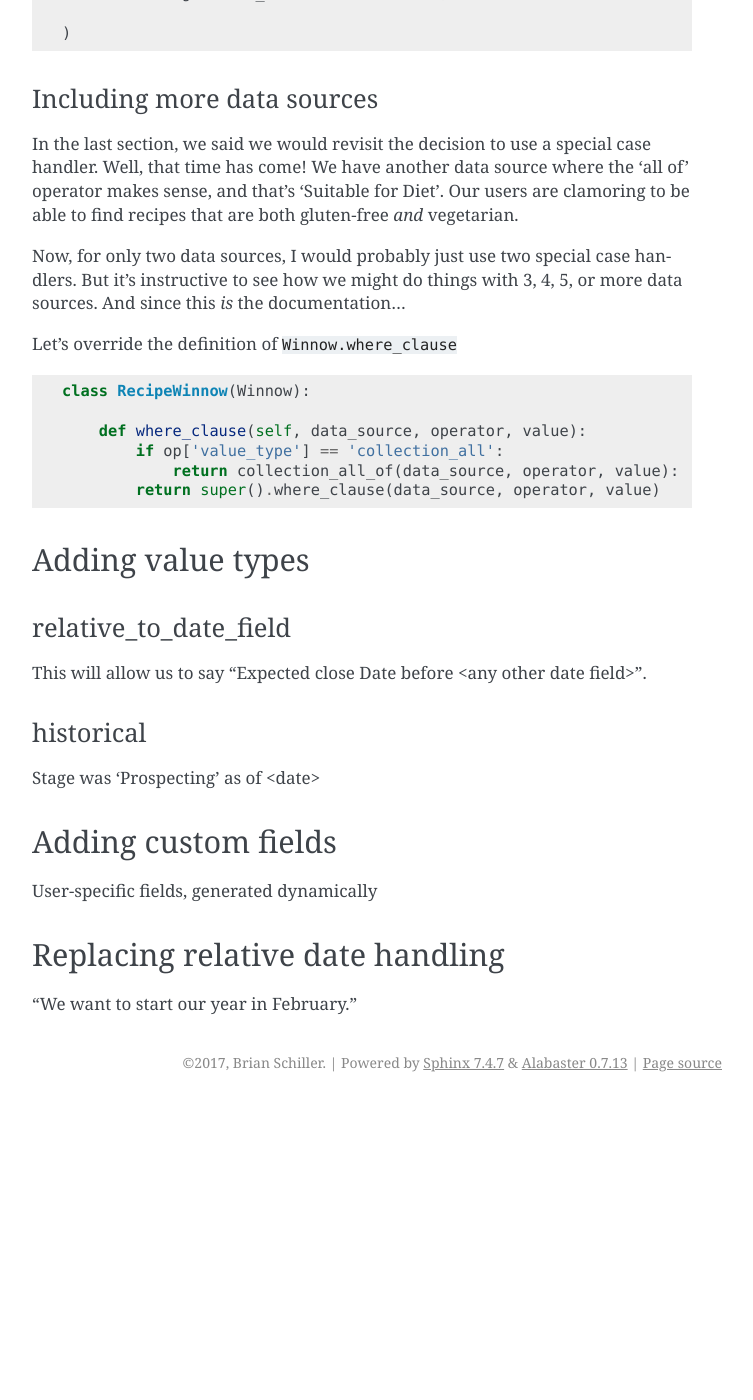
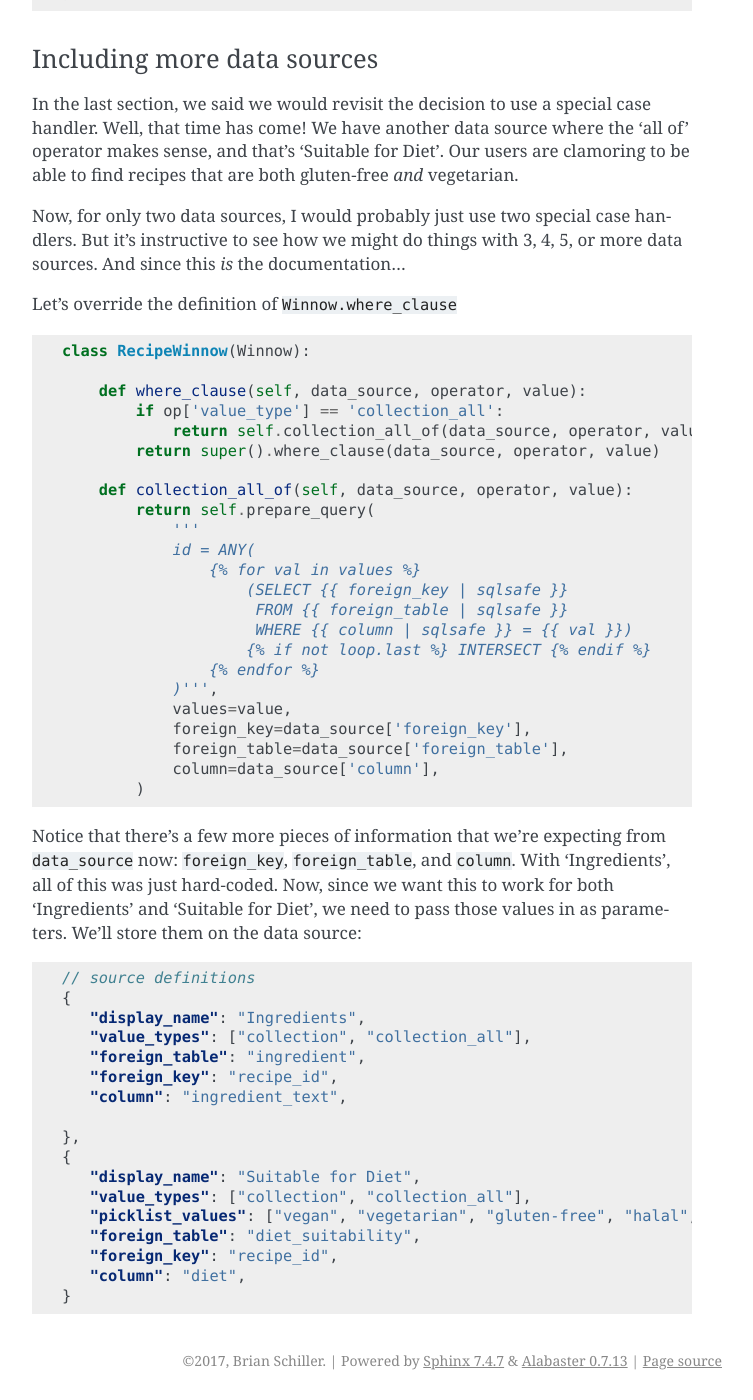
Before and after one commit to bgschiller/winnow, a Sphinx documentation site: the page built from docs/extending_winnow.rst, in a window 1280 px wide and 1400 px high, scrolled down 3861 px. Shown: the whole window, without its empty margins (388-1141 px from the left). Built offline with Sphinx 7.4.7, drawn with Linux system fonts in a browser that asks for light colours; before the commit the page ends 4963 px from its top, so only the background shows below that; some of the changed text lies outside the part shown.

Commit message:
finish off this section of the docs

```diff
--- a/docs/extending_winnow.rst
+++ b/docs/extending_winnow.rst
@@ -119,7 +118,7 @@ When searching recipes, it makes sense to ask for recipes that use *all of* a li
 
 That's pretty painful to write. If your UI mirrors our json structure, it could be difficult for users to discover how to create a filter like that. Let's create an operator to handle this case.
 
-First, we'll need to make a value type. We could piggyback on the 'collection' value type, but other collections don't necessarily know how to handle an 'all of' operator. For example, imagine we had a data source that was a star rating between 1 and 5. It wouldn't make sense to say "Rating is all of [3, 4]". By making a specific value type, we can allow each data source to decide whether or not to permit this operator. Let's call it 'collection_any'.
+First, we'll need to make a value type. We could piggyback on the 'collection' value type, but other collections don't necessarily know how to handle an 'all of' operator. For example, imagine we had a data source that was a star rating between 1 and 5. It wouldn't make sense to say "Rating is all of [3, 4]". By making a specific value type, we can allow each data source to decide whether or not to permit this operator. Let's call it 'collection_all'.
 
 Now we'll add the operator to Winnow's list.
 
@@ -135,22 +134,21 @@ Now we'll add the operator to Winnow's list.
             },
         ]
 
-We'll also need to specify that the Ingredients data_source supports 'collection_any'.
+We'll also need to specify that the Ingredients data_source supports 'collection_all'.
 
 .. code-block :: json
 
     // source definition
     {
        "display_name": "Ingredients",
-       "column": "ingredient",
-       "value_types": ["collection", "collection_any"]
+       "value_types": ["collection", "collection_all"]
     }
 
 Finally, we need to provide instructions for building SQL to answer that query. Let's do that using a special case handler to begin with, but we'll revisit this decision in the next section.
 
 .. code-block :: python
 
-    @RecipeWinnow.special_case('Ingredients', 'collection_any')
+    @RecipeWinnow.special_case('Ingredients', 'collection_all')
     def ingredients(rw, clause):
         return rw.sql.prepare_query(
             '''
@@ -214,31 +212,68 @@ Let's override the definition of ``Winnow.where_clause``
 
         def where_clause(self, data_source, operator, value):
             if op['value_type'] == 'collection_all':
-                return collection_all_of(data_source, operator, value):
+                return self.collection_all_of(data_source, operator, value):
             return super().where_clause(data_source, operator, value)
 
+        def collection_all_of(self, data_source, operator, value):
+            return self.prepare_query(
+                '''
+                id = ANY(
+                    {% for val in values %}
+                        (SELECT {{ foreign_key | sqlsafe }}
+                         FROM {{ foreign_table | sqlsafe }}
+                         WHERE {{ column | sqlsafe }} = {{ val }})
+                        {% if not loop.last %} INTERSECT {% endif %}
+                    {% endfor %}
+                )''',
+                values=value,
+                foreign_key=data_source['foreign_key'],
+                foreign_table=data_source['foreign_table'],
+                column=data_source['column'],
+            )
 
+Notice that there's a few more pieces of information that we're expecting from ``data_source`` now: ``foreign_key``, ``foreign_table``, and ``column``. With 'Ingredients', all of this was just hard-coded. Now, since we want this to work for both 'Ingredients' and 'Suitable for Diet', we need to pass those values in as parameters. We'll store them on the data source:
 
+.. code-block :: json
 
-Adding value types
-------------------
+    // source definitions
+    {
+       "display_name": "Ingredients",
+       "value_types": ["collection", "collection_all"],
+       "foreign_table": "ingredient",
+       "foreign_key": "recipe_id",
+       "column": "ingredient_text",
 
-relative_to_date_field
-^^^^^^^^^^^^^^^^^^^^^^
-This will allow us to say "Expected close Date before <any other date field>".
+    },
+    {
+       "display_name": "Suitable for Diet",
+       "value_types": ["collection", "collection_all"],
+       "picklist_values": ["vegan", "vegetarian", "gluten-free", "halal", "kosher"],
+       "foreign_table": "diet_suitability",
+       "foreign_key": "recipe_id",
+       "column": "diet",
+    }
 
-historical
-^^^^^^^^^^
-
-Stage was 'Prospecting' as of <date>
-
-Adding custom fields
---------------------
-
-User-specific fields, generated dynamically
-
-
-Replacing relative date handling
---------------------------------
-
-"We want to start our year in February."
+..
+.. Adding value types
+.. ------------------
+..
+.. relative_to_date_field
+.. ^^^^^^^^^^^^^^^^^^^^^^
+.. This will allow us to say "Expected close Date before <any other date field>".
+..
+.. historical
+.. ^^^^^^^^^^
+..
+.. Stage was 'Prospecting' as of <date>
+..
+.. Adding custom fields
+.. --------------------
+..
+.. User-specific fields, generated dynamically
+..
+..
+.. Replacing relative date handling
+.. --------------------------------
+..
+.. "We want to start our year in February."
```
Also changed, not shown: other parts of docs/extending_winnow.rst (+0 -1 lines).
